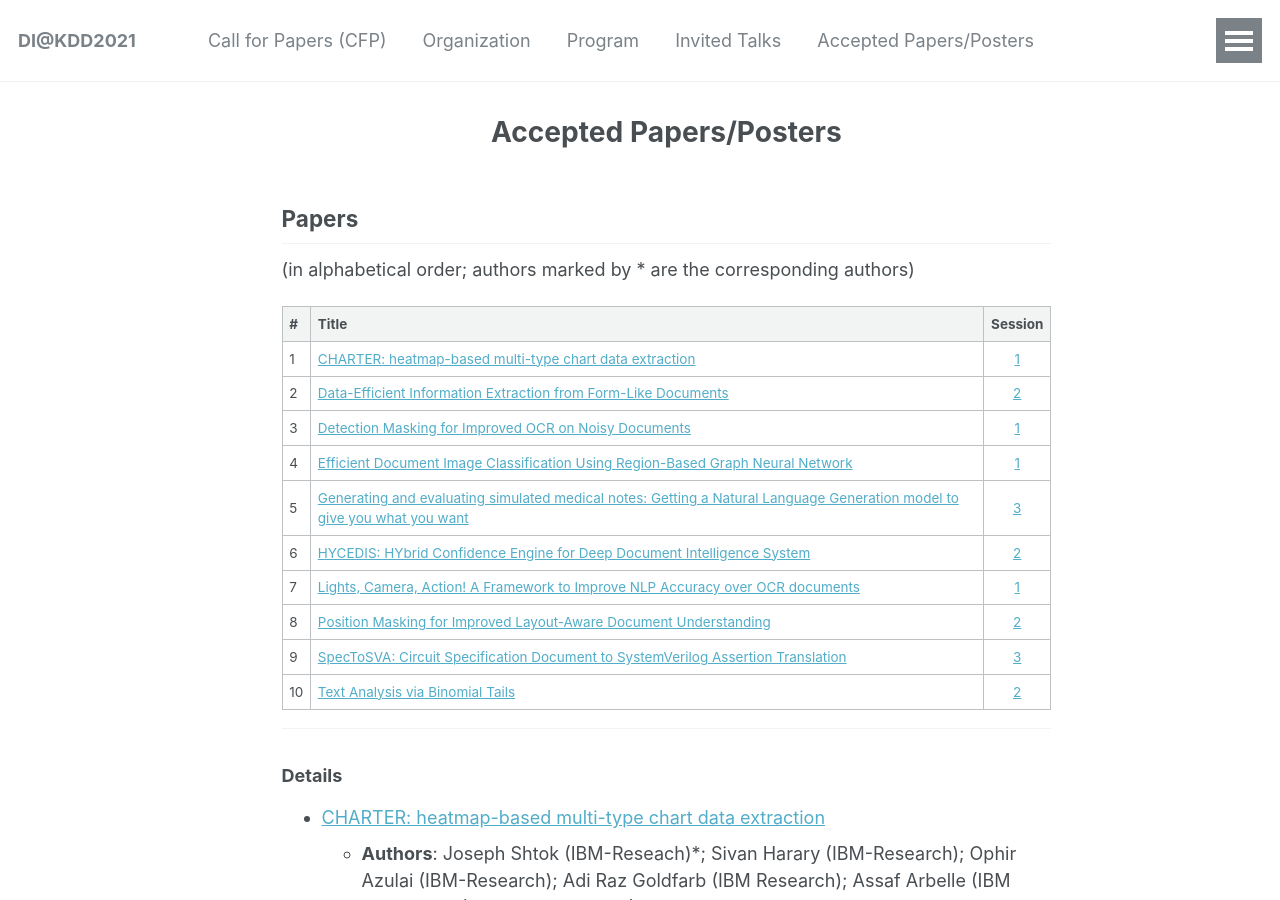
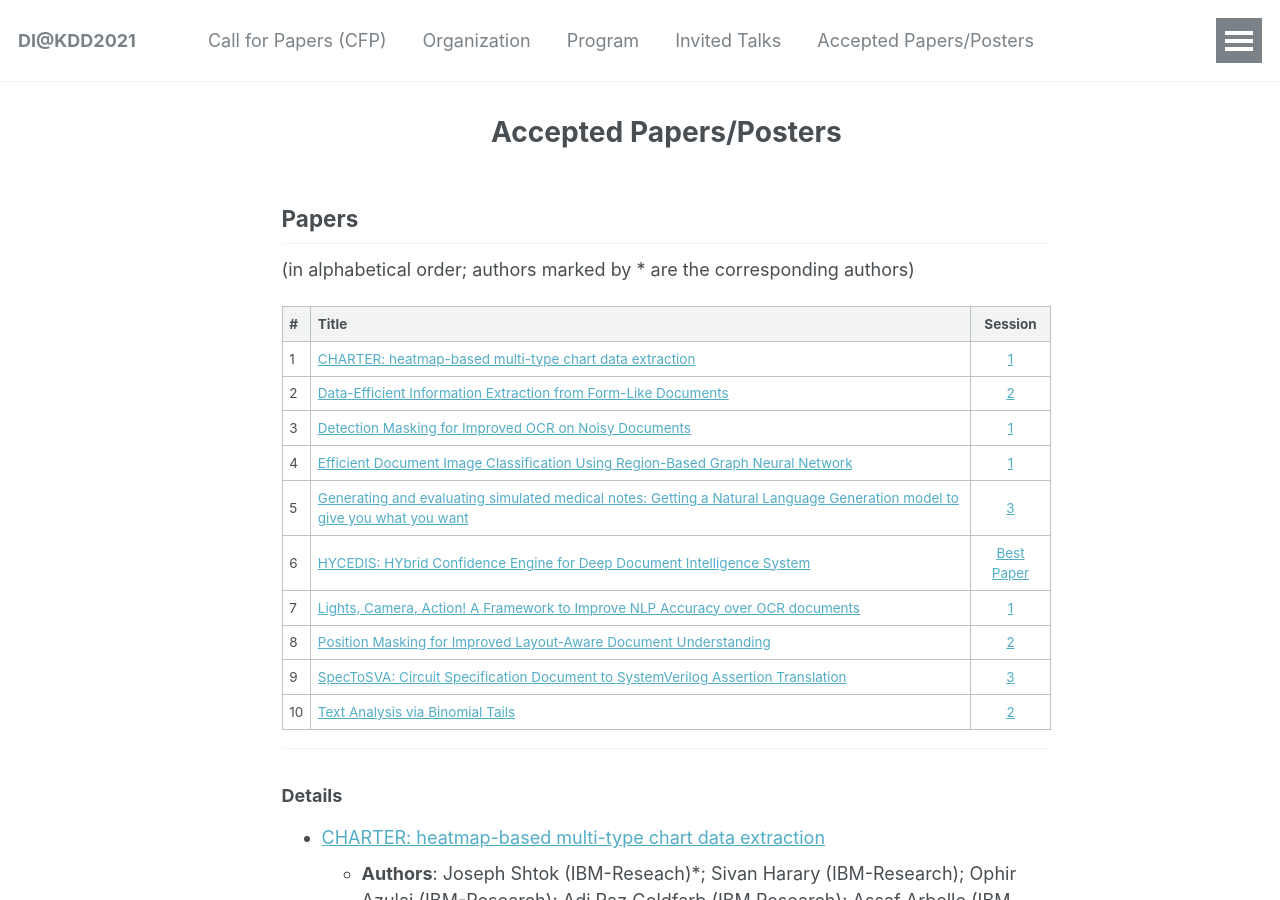
Before and after one commit to document-intelligence/DI-2022, a Jekyll site: the page built from _pages/papers.md, in a window 1280 px wide and 900 px high. Built offline with Jekyll 4.4.1, drawn with Linux system fonts in a browser that asks for light colours.

Commit message:
Update papers.md

```diff
--- a/_pages/papers.md
+++ b/_pages/papers.md
@@ -15,7 +15,7 @@ permalink: /papers/
 | 3 | [Detection Masking for Improved OCR on Noisy Documents](#paper_2) | [1](https://document-intelligence.github.io/DI-2021/program/#session_1) |
 | 4 | [Efficient Document Image Classification Using Region-Based Graph Neural Network](#paper_18) | [1](https://document-intelligence.github.io/DI-2021/program/#session_1) |
 | 5 | [Generating and evaluating simulated medical notes: Getting a Natural Language Generation model to give you what you want](#paper_20) | [3](https://document-intelligence.github.io/DI-2021/program/#session_3) |
-| 6 | [HYCEDIS: HYbrid Confidence Engine for Deep Document Intelligence System](#paper_8) | [2](https://document-intelligence.github.io/DI-2021/program/#session_2) |
+| 6 | [HYCEDIS: HYbrid Confidence Engine for Deep Document Intelligence System](#paper_8) | [Best Paper](https://document-intelligence.github.io/DI-2021/program/#best_paper) |
 | 7 | [Lights, Camera, Action! A Framework to Improve NLP Accuracy over OCR documents](#paper_22) | [1](https://document-intelligence.github.io/DI-2021/program/#session_1) |
 | 8 | [Position Masking for Improved Layout-Aware Document Understanding](#paper_21) | [2](https://document-intelligence.github.io/DI-2021/program/#session_2) |
 | 9 | [SpecToSVA: Circuit Specification Document to SystemVerilog Assertion Translation](#paper_19) | [3](https://document-intelligence.github.io/DI-2021/program/#session_3) |
@@ -43,7 +43,7 @@ By filtering non-textual elements from the image we can utilize document-level O
 * <a name="paper_20"/>[Generating and evaluating simulated medical notes: Getting a Natural Language Generation model to give you what you want](</DI-2021/files/di-2021_final_20.pdf>)
   * **Authors**: Robert Horton (Microsoft Corporation)*; Maryam T Tavakoli Hosseinabadi (Microsoft Corporation); Alexandre Vilcek (Microsoft); Wolfgang M Pauli (Microsoft); Mario Inchiosa (Microsoft)
   * **Abstract**: Strong restrictions on sharing healthcare data pose a significant barrier to developing and applying machine learning (ML) technologies in this field. Significant effort has been invested in generating “realistic but not real” Electronic Medical Record (EMR) data that can be used to facilitate many aspects of the digital transformation effort in healthcare [17]. Here we demonstrate a transformer-based Natural Language Generation approach to supplement the structured EMR data produced by the open-source Synthea𝑇𝑀 simulation system with narrative text fields (‘History of present illness’) that are semantically consistent with the structured attributes for a given simulated patient encounter. One central hyperparameter for text generation is top_p, which determines the trade-off between diversity of generated text, while maintaining fluency and coherency. We evaluate the generated text via BERT-based text classification, regular expression matching, domain-specific entity recognition, and semantic embedding for repetition detection and study the impact of top_p on these metrics. Our observations show that increasing top_p improves some quality measures while worsening others. Input from domain experts will be required to find an optimal top_p for a specific task. This is preliminary work toward a larger goal of producing simulated text data suitable for developing and demonstrating various NLP-based ML approaches in EMR applications.
-* <a name="paper_8"/>[HYCEDIS: HYbrid Confidence Engine for Deep Document Intelligence System](</DI-2021/files/di-2021_final_8.pdf>)
+* <a name="paper_8"/> **(BEST PAPER)**[HYCEDIS: HYbrid Confidence Engine for Deep Document Intelligence System](</DI-2021/files/di-2021_final_8.pdf>)
   * **Authors**: Sinh Nguyen (Cinnamon AI Inc)*; Bach Tran (Cinnamon AI Inc); Tuan Anh Nguyen Dang (Cinnamon); Duc  Nguyen (Cinnamon AI Inc); Hung Le (Deakin University)
   * **Abstract**: Measuring the confidence of AI models is critical for safely deploying AI in real-world industrial systems. One important application of confidence measurement is information extraction from scanned documents. However, there exists no solution to provide reliable confidence score for current state-of-the-art deep-learning-based information extractors. In this paper, we propose a complete and novel architecture to measure confidence of current deep learning models in document information extraction task. Our architecture consists of a Multi-modal Conformal Predictor and a Variational Cluster-oriented Anomaly Detector, trained to faithfully estimate its confidence on its outputs without the need of host models modification. We evaluate our architecture on real-wold datasets, not only outperforming competing confidence estimators by a huge margin but also demonstrating generalization ability to out-of-distribution data.
 * <a name="paper_22"/>[Lights, Camera, Action! A Framework to Improve NLP Accuracy over OCR documents](</DI-2021/files/di-2021_final_22.pdf>)
```
